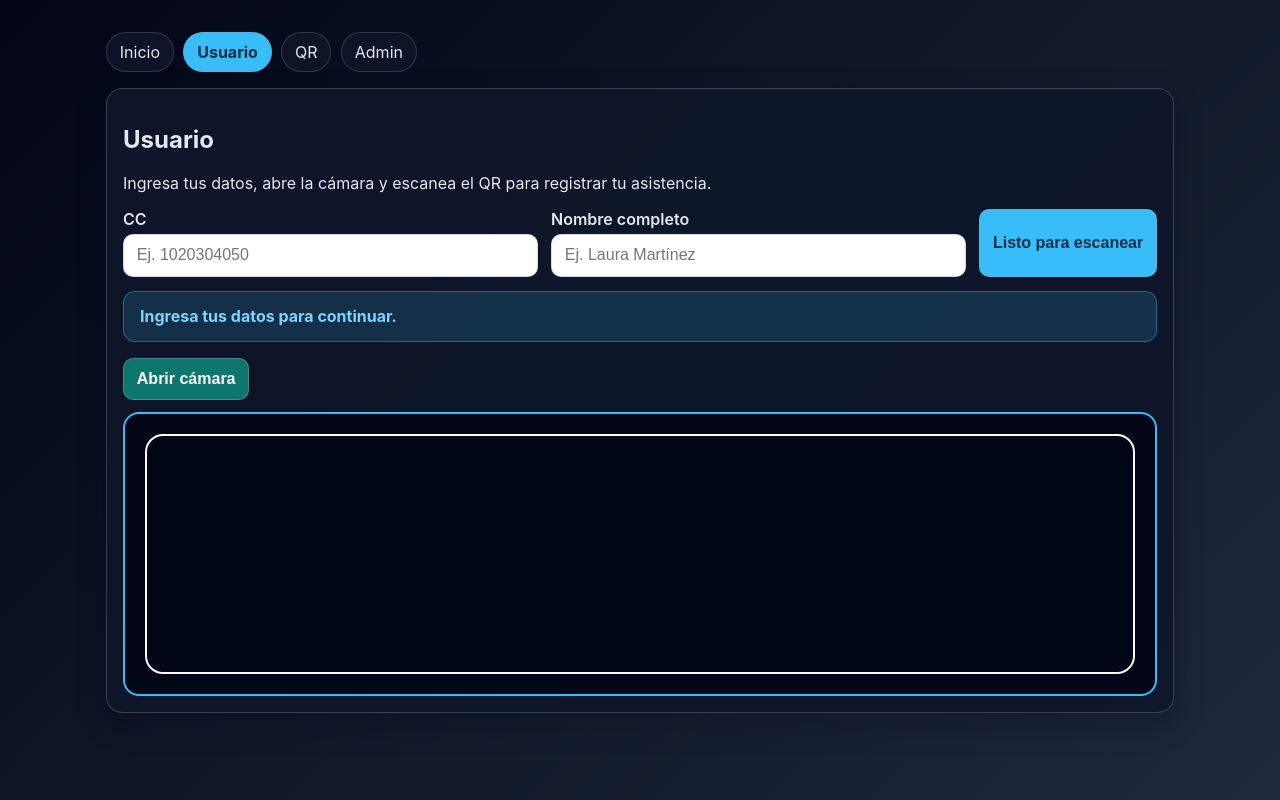
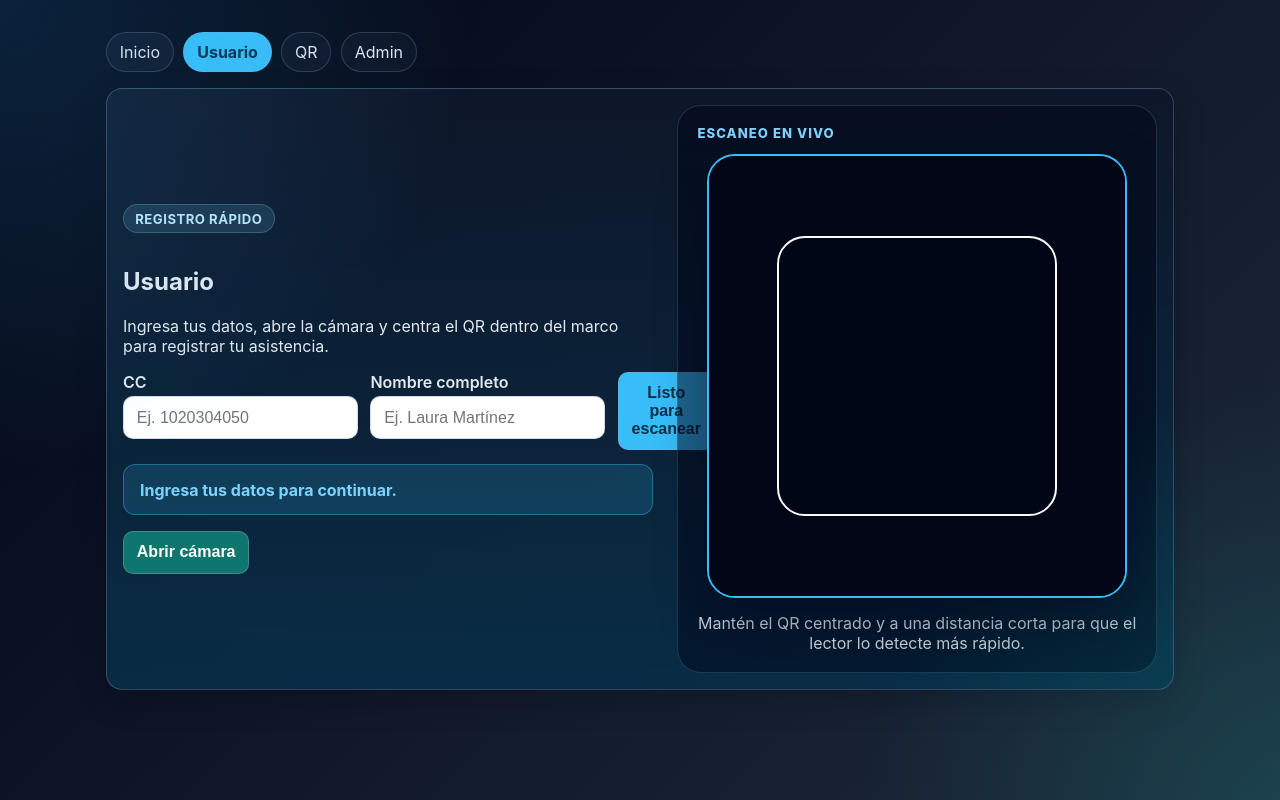
Before and after one commit to Brandonfs/demo-asistencia, a website: page public/user.html in a window 1280 px wide. Drawn offline with Linux system fonts and the light colour scheme.

Commit message:
Mejorar vista de escaneo y cargar datos demo

```diff
--- a/public/app.js
+++ b/public/app.js
@@ -195,7 +195,7 @@ function renderAttendanceRows() {
           `;
         })
         .join('')
-    : '<tr><td colspan="6">No hay registros aún</td></tr>';
+    : '<tr><td colspan="7">No hay registros aún</td></tr>';
 }
 
 function applyAttendanceFilters() {
@@ -383,6 +383,9 @@ async function openCameraScanner() {
     }
 
     await userReader.play().catch(() => {});
+    if (startUserScannerBtn) {
+      startUserScannerBtn.textContent = 'Cámara activa';
+    }
     showStatusMessage('Cámara lista. Enfoca el QR dentro del marco y muévelo lentamente.', 5000);
     qrDetectionActive = true;
     scanCooldown = 0;
--- a/public/styles.css
+++ b/public/styles.css
@@ -13,6 +13,16 @@ body {
   margin: 0;
   background: linear-gradient(135deg, #020617 0%, #1e293b 100%);
   min-height: 100vh;
+}
+
+body::before {
+  content: '';
+  position: fixed;
+  inset: 0;
+  background:
+    radial-gradient(circle at top left, rgba(56, 189, 248, 0.16), transparent 32%),
+    radial-gradient(circle at bottom right, rgba(20, 184, 166, 0.18), transparent 28%);
+  pointer-events: none;
 }
 
 .container {
@@ -37,6 +47,24 @@ body {
   padding: 1rem;
   margin-bottom: 1rem;
   box-shadow: 0 10px 30px rgba(2, 6, 23, 0.25);
+}
+
+.panel-spotlight {
+  background: linear-gradient(180deg, rgba(15, 23, 42, 0.96), rgba(8, 47, 73, 0.9));
+}
+
+.section-tag {
+  display: inline-flex;
+  margin-bottom: 0.85rem;
+  padding: 0.35rem 0.7rem;
+  border-radius: 999px;
+  background: rgba(125, 211, 252, 0.14);
+  border: 1px solid rgba(125, 211, 252, 0.25);
+  color: #bae6fd;
+  font-size: 0.82rem;
+  font-weight: 700;
+  letter-spacing: 0.04em;
+  text-transform: uppercase;
 }
 
 .role-switcher-panel {
@@ -89,10 +117,25 @@ button:hover {
 
 .qr-card {
   margin-top: 1rem;
-  padding: 1rem;
+  padding: 1.4rem;
   border: 1px dashed #38bdf8;
-  border-radius: 12px;
-  display: inline-block;
+  border-radius: 20px;
+  display: flex;
+  flex-direction: column;
+  align-items: center;
+  justify-content: center;
+  gap: 0.9rem;
+  min-height: 360px;
+  background: rgba(2, 6, 23, 0.5);
+  text-align: center;
+}
+
+.qr-card img {
+  width: min(100%, 290px);
+  background: white;
+  border-radius: 20px;
+  padding: 0.8rem;
+  box-shadow: 0 18px 40px rgba(15, 23, 42, 0.3);
 }
 
 .hidden {
@@ -100,23 +143,29 @@ button:hover {
 }
 
 .reader-wrapper {
-  margin-top: 0.75rem;
-  border-radius: 16px;
+  width: min(100%, 420px);
+  margin: 0 auto;
+  border-radius: 28px;
   overflow: hidden;
   border: 2px solid #38bdf8;
   background: #020617;
   display: flex;
   justify-content: center;
   align-items: center;
-  min-height: 280px;
+  min-height: 440px;
   position: relative;
+  box-shadow: 0 24px 50px rgba(2, 6, 23, 0.4);
 }
 
 .reader-frame {
   position: absolute;
-  inset: 20px;
+  width: min(74%, 280px);
+  height: min(74%, 280px);
+  top: 50%;
+  left: 50%;
+  transform: translate(-50%, -50%);
   border: 2px solid #f8fafc;
-  border-radius: 18px;
+  border-radius: 28px;
   box-shadow: inset 0 0 0 9999px rgba(2, 6, 23, 0.4);
   pointer-events: none;
   z-index: 2;
@@ -124,10 +173,45 @@ button:hover {
 
 .reader {
   width: 100%;
-  max-width: 420px;
-  min-height: 280px;
+  height: 440px;
   background: #020617;
   display: block;
+  object-fit: cover;
+}
+
+.scan-layout,
+.qr-stage-layout {
+  display: grid;
+  grid-template-columns: minmax(0, 1.05fr) minmax(320px, 0.95fr);
+  gap: 1.5rem;
+  align-items: center;
+}
+
+.scan-copy,
+.scan-stage {
+  min-width: 0;
+}
+
+.stage-card {
+  padding: 1.2rem;
+  border-radius: 24px;
+  background: rgba(2, 6, 23, 0.48);
+  border: 1px solid rgba(125, 211, 252, 0.18);
+}
+
+.stage-label {
+  margin: 0 0 0.85rem;
+  color: #7dd3fc;
+  font-size: 0.82rem;
+  font-weight: 800;
+  letter-spacing: 0.08em;
+  text-transform: uppercase;
+}
+
+.scanner-hint {
+  margin: 0.9rem 0 0;
+  color: #cbd5e1;
+  text-align: center;
 }
 
 .status,
@@ -238,4 +322,17 @@ tr.late-row td:first-child {
   .grid.compact {
     grid-template-columns: 1fr;
   }
+
+  .scan-layout,
+  .qr-stage-layout {
+    grid-template-columns: 1fr;
+  }
+
+  .reader-wrapper {
+    min-height: 360px;
+  }
+
+  .reader {
+    height: 360px;
+  }
 }
--- a/public/user.html
+++ b/public/user.html
@@ -15,9 +15,12 @@
         <a href="/admin.html" data-module="admin">Admin</a>
       </nav>
 
-      <section class="panel">
+      <section class="panel panel-spotlight">
+        <div class="scan-layout">
+          <div class="scan-copy">
+            <span class="section-tag">Registro rápido</span>
             <h1>Usuario</h1>
-        <p>Ingresa tus datos, abre la cámara y escanea el QR para registrar tu asistencia.</p>
+            <p>Ingresa tus datos, abre la cámara y centra el QR dentro del marco para registrar tu asistencia.</p>
             <form id="userForm" class="grid compact">
               <label>
                 CC
@@ -31,9 +34,18 @@
             </form>
             <div id="statusBanner" class="status-banner">Ingresa tus datos para continuar.</div>
             <button id="startUserScannerBtn" class="secondary">Abrir cámara</button>
+          </div>
+
+          <div class="scan-stage">
+            <div class="stage-card">
+              <p class="stage-label">Escaneo en vivo</p>
               <div class="reader-wrapper">
                 <div class="reader-frame"></div>
                 <video id="userReader" class="reader" autoplay playsinline muted></video>
+              </div>
+              <p class="scanner-hint">Mantén el QR centrado y a una distancia corta para que el lector lo detecte más rápido.</p>
+            </div>
+          </div>
         </div>
       </section>
     </main>
```
Also changed, not shown: public/qr.html (+8 -2 lines). Lines whose indentation alone changed are shown as unchanged.
